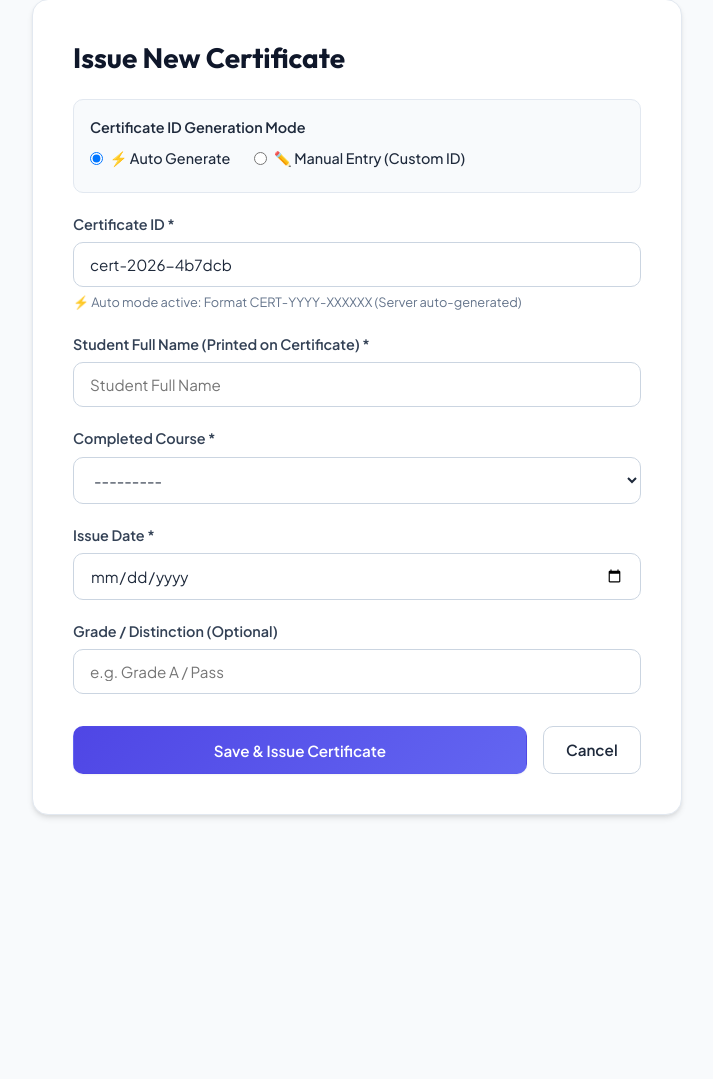
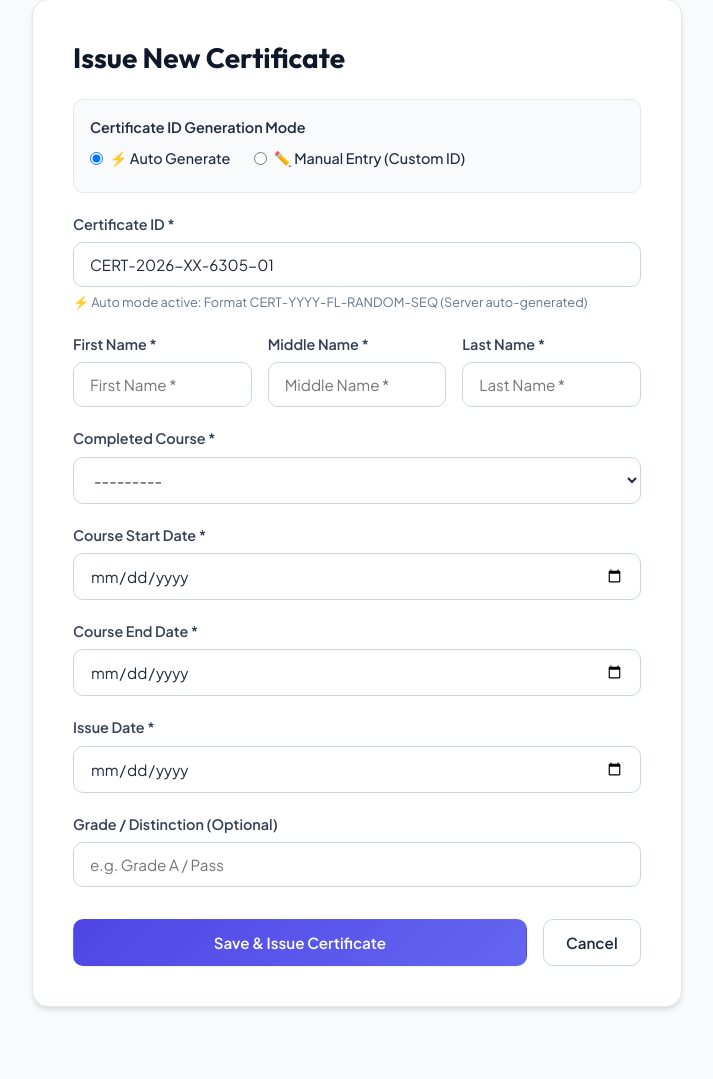
Before and after one commit to Shivam-Patel22/CDAC-CLASS-WEBSITE, a Django app: page /cdac-admin/certificates/add/ in a window 1280 px wide. Shown: the part 198-1277 px from the top of the page, without its empty margins (283-996 px from the left). Before the commit the page ends 1016 px from the top, so only its background shows below. Run offline with Django 5.2, Linux system fonts and the light colour scheme; the visitor is signed in with stand-in values (Sample User, id 1); data comes from the database, SQL or seed files in the repository; data that the repository does not hold is empty.

Commit message:
verify certificate change

```diff
--- a/dashboard/forms.py
+++ b/dashboard/forms.py
@@ -25,22 +25,73 @@ class AdminCourseForm(forms.ModelForm):
         }
 
 class AdminCertificateForm(forms.ModelForm):
+    first_name = forms.CharField(
+        max_length=100,
+        widget=forms.TextInput(attrs={'class': 'form-control', 'placeholder': 'First Name *', 'required': 'required'})
+    )
+    middle_name = forms.CharField(
+        max_length=100,
+        required=True,
+        widget=forms.TextInput(attrs={'class': 'form-control', 'placeholder': 'Middle Name *', 'required': 'required'})
+    )
+    last_name = forms.CharField(
+        max_length=100,
+        widget=forms.TextInput(attrs={'class': 'form-control', 'placeholder': 'Last Name *', 'required': 'required'})
+    )
+
     class Meta:
         model = Certificate
-        fields = ['certificate_id', 'student_name', 'course', 'issue_date', 'grade']
+        fields = ['certificate_id', 'first_name', 'middle_name', 'last_name', 'course', 'course_start_date', 'course_end_date', 'issue_date', 'grade']
         widgets = {
             'certificate_id': forms.TextInput(attrs={'class': 'form-control', 'readonly': 'readonly'}),
-            'student_name': forms.TextInput(attrs={'class': 'form-control', 'placeholder': 'Student Full Name', 'required': 'required'}),
             'course': forms.Select(attrs={'class': 'form-control', 'required': 'required'}),
+            'course_start_date': forms.DateInput(attrs={'class': 'form-control', 'type': 'date', 'min': '1000-01-01', 'max': '9999-12-31', 'required': 'required'}),
+            'course_end_date': forms.DateInput(attrs={'class': 'form-control', 'type': 'date', 'min': '1000-01-01', 'max': '9999-12-31', 'required': 'required'}),
             'issue_date': forms.DateInput(attrs={'class': 'form-control', 'type': 'date', 'min': '1000-01-01', 'max': '9999-12-31', 'required': 'required'}),
             'grade': forms.TextInput(attrs={'class': 'form-control', 'placeholder': 'e.g. Grade A / Pass'}),
         }
 
     def __init__(self, *args, **kwargs):
         super().__init__(*args, **kwargs)
-        # If adding a new certificate, pre-populate certificate_id with generated value
-        if not self.instance.pk and not self.initial.get('certificate_id'):
-            self.initial['certificate_id'] = generate_certificate_id()
+        if self.instance and self.instance.pk:
+            if not self.initial.get('first_name'):
+                if self.instance.first_name:
+                    self.initial['first_name'] = self.instance.first_name
+                    self.initial['middle_name'] = self.instance.middle_name
+                    self.initial['last_name'] = self.instance.last_name
+                elif self.instance.student_name:
+                    parts = self.instance.student_name.strip().split()
+                    if len(parts) >= 3:
+                        self.initial['first_name'] = parts[0]
+                        self.initial['middle_name'] = " ".join(parts[1:-1])
+                        self.initial['last_name'] = parts[-1]
+                    elif len(parts) == 2:
+                        self.initial['first_name'] = parts[0]
+                        self.initial['middle_name'] = ""
+                        self.initial['last_name'] = parts[1]
+                    elif len(parts) == 1:
+                        self.initial['first_name'] = parts[0]
+                        self.initial['middle_name'] = ""
+                        self.initial['last_name'] = ""
+        else:
+            if not self.initial.get('certificate_id'):
+                fn = self.initial.get('first_name', '')
+                ln = self.initial.get('last_name', '')
+                self.initial['certificate_id'] = generate_certificate_id(fn, ln)
+
+    def clean_course_start_date(self):
+        start_date = self.cleaned_data.get('course_start_date')
+        if start_date:
+            if start_date.year < 1000 or start_date.year > 9999:
+                raise forms.ValidationError("Please enter a valid 4-digit year (1000–9999).")
+        return start_date
+
+    def clean_course_end_date(self):
+        end_date = self.cleaned_data.get('course_end_date')
+        if end_date:
+            if end_date.year < 1000 or end_date.year > 9999:
+                raise forms.ValidationError("Please enter a valid 4-digit year (1000–9999).")
+        return end_date
 
     def clean_issue_date(self):
         issue_date = self.cleaned_data.get('issue_date')
@@ -49,10 +100,21 @@ class AdminCertificateForm(forms.ModelForm):
                 raise forms.ValidationError("Please enter a valid 4-digit year (1000–9999).")
         return issue_date
 
+    def clean(self):
+        cleaned_data = super().clean()
+        start_date = cleaned_data.get('course_start_date')
+        end_date = cleaned_data.get('course_end_date')
+        if start_date and end_date:
+            if end_date < start_date:
+                self.add_error('course_end_date', "Course End Date cannot be earlier than Course Start Date.")
+        return cleaned_data
+
     def clean_certificate_id(self):
         cert_id = self.cleaned_data.get('certificate_id', '').strip()
+        first_name = self.cleaned_data.get('first_name', '')
+        last_name = self.cleaned_data.get('last_name', '')
         if not cert_id:
-            cert_id = generate_certificate_id()
+            cert_id = generate_certificate_id(first_name, last_name)
 
         qs = Certificate.objects.filter(certificate_id__iexact=cert_id)
         if self.instance and self.instance.pk:
@@ -60,6 +122,22 @@ class AdminCertificateForm(forms.ModelForm):
         if qs.exists():
             raise forms.ValidationError(f"Certificate ID '{cert_id}' is already in use. Please enter a unique Certificate ID.")
         return cert_id
+
+    def save(self, commit=True):
+        instance = super().save(commit=False)
+        fn = self.cleaned_data.get('first_name', '').strip()
+        mn = self.cleaned_data.get('middle_name', '').strip()
+        ln = self.cleaned_data.get('last_name', '').strip()
+        instance.first_name = fn
+        instance.middle_name = mn
+        instance.last_name = ln
+        if mn:
+            instance.student_name = f"{fn} {mn} {ln}"
+        else:
+            instance.student_name = f"{fn} {ln}"
+        if commit:
+            instance.save()
+        return instance
 
 from courses.models import CourseOffer
 
--- a/dashboard/views.py
+++ b/dashboard/views.py
@@ -137,7 +137,7 @@ def add_certificate(request):
             cert = form.save(commit=False)
             # Ensure certificate_id is server-generated if blank
             if not cert.certificate_id:
-                cert.certificate_id = generate_certificate_id()
+                cert.certificate_id = generate_certificate_id(cert.first_name, cert.last_name)
             cert.save()
             messages.success(request, f"Certificate '{cert.certificate_id}' issued to {cert.student_name}.")
             return redirect('dashboard:manage_certificates')
--- a/templates/dashboard/certificate_form.html
+++ b/templates/dashboard/certificate_form.html
@@ -33,20 +33,46 @@
             <div class="form-group">
                 <label for="{{ form.certificate_id.id_for_label }}">Certificate ID *</label>
                 {{ form.certificate_id }}
-                <small id="id-mode-hint" style="color: var(--gray-500); font-size: 0.8rem; display: block; margin-top: 0.3rem;">Format: CERT-YYYY-XXXXXX (Server auto-generated)</small>
+                <small id="id-mode-hint" style="color: var(--gray-500); font-size: 0.8rem; display: block; margin-top: 0.3rem;">Format: CERT-YYYY-FL-RANDOM-SEQ (Server auto-generated)</small>
                 {% if form.certificate_id.errors %}<div class="form-error">{{ form.certificate_id.errors.0 }}</div>{% endif %}
             </div>
 
-            <div class="form-group">
-                <label for="{{ form.student_name.id_for_label }}">Student Full Name (Printed on Certificate) *</label>
-                {{ form.student_name }}
-                {% if form.student_name.errors %}<div class="form-error">{{ form.student_name.errors.0 }}</div>{% endif %}
+            <div style="display: grid; grid-template-columns: repeat(auto-fit, minmax(160px, 1fr)); gap: 1rem; margin-bottom: 1.25rem;">
+                <div class="form-group" style="margin-bottom: 0;">
+                    <label for="{{ form.first_name.id_for_label }}">First Name *</label>
+                    {{ form.first_name }}
+                    {% if form.first_name.errors %}<div class="form-error">{{ form.first_name.errors.0 }}</div>{% endif %}
+                </div>
+
+                <div class="form-group" style="margin-bottom: 0;">
+                    <label for="{{ form.middle_name.id_for_label }}">Middle Name *</label>
+                    {{ form.middle_name }}
+                    {% if form.middle_name.errors %}<div class="form-error">{{ form.middle_name.errors.0 }}</div>{% endif %}
+                </div>
+
+                <div class="form-group" style="margin-bottom: 0;">
+                    <label for="{{ form.last_name.id_for_label }}">Last Name *</label>
+                    {{ form.last_name }}
+                    {% if form.last_name.errors %}<div class="form-error">{{ form.last_name.errors.0 }}</div>{% endif %}
+                </div>
             </div>
 
             <div class="form-group">
                 <label for="{{ form.course.id_for_label }}">Completed Course *</label>
                 {{ form.course }}
                 {% if form.course.errors %}<div class="form-error">{{ form.course.errors.0 }}</div>{% endif %}
+            </div>
+
+            <div class="form-group">
+                <label for="{{ form.course_start_date.id_for_label }}">Course Start Date *</label>
+                {{ form.course_start_date }}
+                {% if form.course_start_date.errors %}<div class="form-error">{{ form.course_start_date.errors.0 }}</div>{% endif %}
+            </div>
+
+            <div class="form-group">
+                <label for="{{ form.course_end_date.id_for_label }}">Course End Date *</label>
+                {{ form.course_end_date }}
+                {% if form.course_end_date.errors %}<div class="form-error">{{ form.course_end_date.errors.0 }}</div>{% endif %}
             </div>
 
             <div class="form-group">
@@ -72,6 +98,33 @@
 
 {% block extra_js %}
 <script>
+function getInitials() {
+    var fnInput = document.getElementById('id_first_name');
+    var lnInput = document.getElementById('id_last_name');
+
+    var fnVal = (fnInput && fnInput.value) ? fnInput.value.trim() : '';
+    var lnVal = (lnInput && lnInput.value) ? lnInput.value.trim() : '';
+
+    var fChar = fnVal ? fnVal.charAt(0).toUpperCase() : 'X';
+    var lChar = lnVal ? lnVal.charAt(0).toUpperCase() : 'X';
+
+    return fChar + lChar;
+}
+
+function updateAutoCertId() {
+    var certInput = document.getElementById('id_certificate_id');
+    var manualRadio = document.querySelector('input[name="id_gen_mode"][value="manual"]');
+    if (!certInput || (manualRadio && manualRadio.checked)) return;
+
+    var currentVal = certInput.value || '';
+    var fl = getInitials();
+    var parts = currentVal.split('-');
+    if (parts.length === 5 && parts[0] === 'CERT') {
+        parts[2] = fl;
+        certInput.value = parts.join('-');
+    }
+}
+
 function toggleIdMode(mode) {
     var certInput = document.getElementById('id_certificate_id');
     var hint = document.getElementById('id-mode-hint');
@@ -84,7 +137,8 @@ function toggleIdMode(mode) {
         certInput.focus();
     } else {
         certInput.setAttribute('readonly', 'readonly');
-        if (hint) hint.textContent = '⚡ Auto mode active: Format CERT-YYYY-XXXXXX (Server auto-generated)';
+        if (hint) hint.textContent = '⚡ Auto mode active: Format CERT-YYYY-FL-RANDOM-SEQ (Server auto-generated)';
+        updateAutoCertId();
     }
 }
 
@@ -95,6 +149,16 @@ document.addEventListener('DOMContentLoaded', function() {
     } else {
         toggleIdMode('auto');
     }
+
+    var fnInput = document.getElementById('id_first_name');
+    var lnInput = document.getElementById('id_last_name');
+
+    if (fnInput) {
+        fnInput.addEventListener('input', updateAutoCertId);
+    }
+    if (lnInput) {
+        lnInput.addEventListener('input', updateAutoCertId);
+    }
 });
 </script>
 {% endblock %}
```
Also changed, not shown: certificates/models.py (+15 -0 lines), certificates/tests.py (+62 -4 lines), certificates/utils.py (+49 -7 lines), templates/dashboard/print_certificate.html (+9 -1 lines), certificates/migrations/0004_certificate_first_name_certificate_last_name_and_more.py (added), certificates/migrations/0005_certificate_course_end_date_and_more.py (added).
